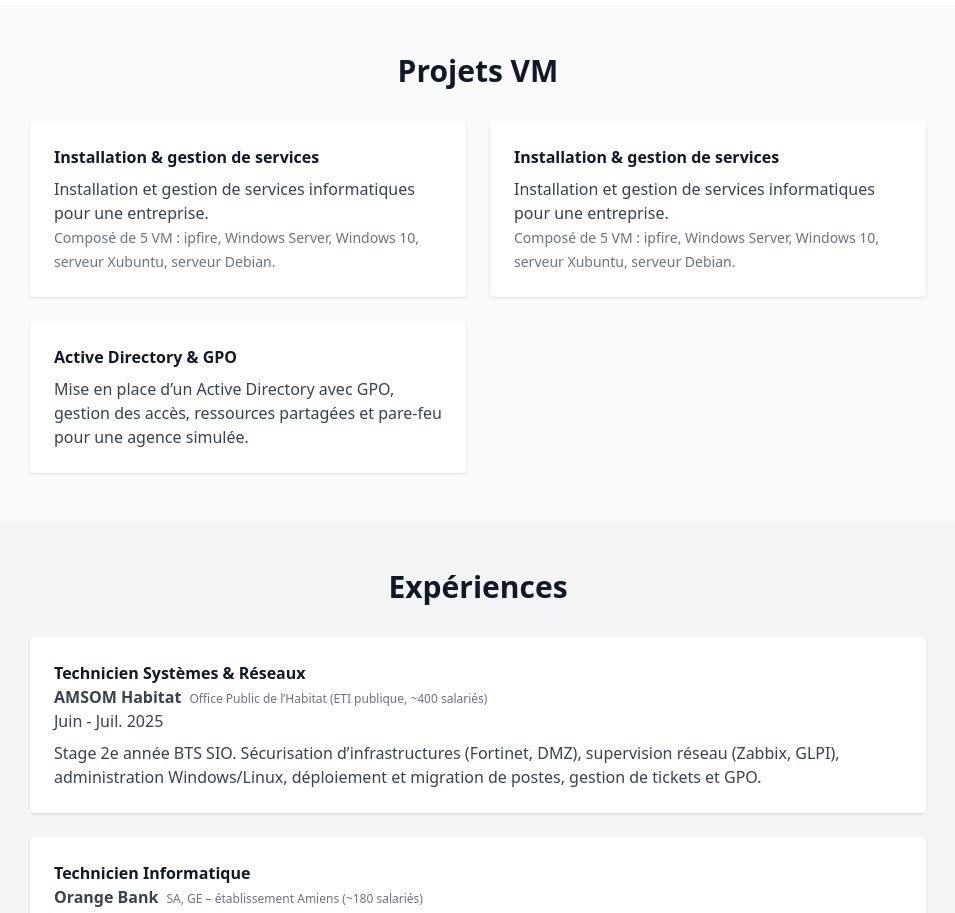
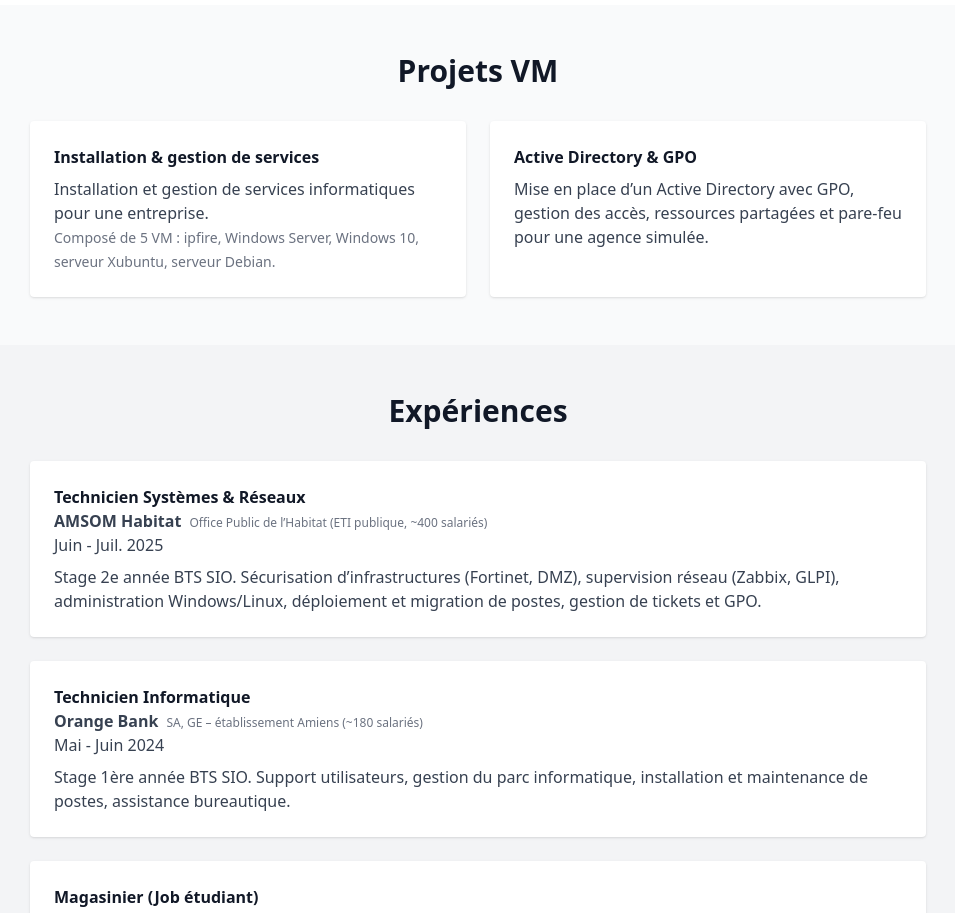
Before and after one commit to adamcaron03/portfolio-modern, a React (Create React App) app: page / in a window 1280 px wide. Shown: the part 1920-2833 px from the top of the page, without its empty margins (162-1117 px from the left). Built offline with nearby package versions, Linux system fonts and the light colour scheme.

Commit message:
Update Projects.jsx

```diff
--- a/src/components/Projects.jsx
+++ b/src/components/Projects.jsx
@@ -1,15 +1,6 @@
 import React from "react";
 
 const projects = [
-  {
-    name: "Installation & gestion de services",
-    description: (
-      <>
-        Installation et gestion de services informatiques pour une entreprise.<br/>
-        <span className="text-sm text-gray-500 dark:text-gray-400">Composé de 5 VM : ipfire, Windows Server, Windows 10, serveur Xubuntu, serveur Debian.</span>
-      </>
-    )
-  },
   {
     name: "Installation & gestion de services",
     description: (
```
